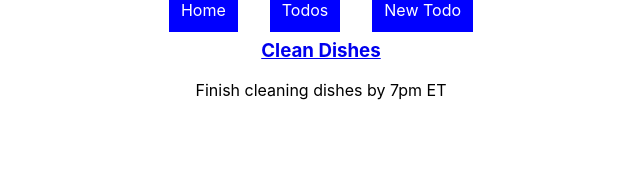
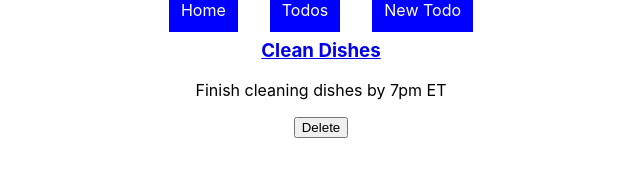
Before and after one commit to gnappo1/intro-to-redux, a React (Create React App) app: page /todos/1 in a window 1280 px wide. Shown: the top 188 px of the page, without its empty margins (319-959 px from the left). Built offline with nearby package versions, Linux system fonts and the light colour scheme.

Commit message:
add mid-lecture delete and add functionality

```diff
--- a/src/actions/todos.js
+++ b/src/actions/todos.js
@@ -8,7 +8,7 @@ export function addTodo(todo){
 }
 
 export function removeTodo(todoId){
-    return{
+    return {
         type: REMOVE_TODO,
         payload: todoId
     }
--- a/src/components/TodoItem.js
+++ b/src/components/TodoItem.js
@@ -1,9 +1,18 @@
 import { Link } from 'react-router-dom';
-const TodoItem = ({id, title, body}) => {
+const TodoItem = ({id, title, body, removeTodo, history}) => {
+
+    const handleDelete = () => {
+        removeTodo(id)
+        history.push("/todos")
+    }
+
+    const conditionalTitle = () => history.location.pathname === "/todos" ? <></> : <button onClick={handleDelete}>Delete</button>
+
     return (
         <div id={`todo-${id}`}>
             <Link to={`/todos/${id}`}><h3>{title}</h3></Link>
             <p>{body}</p>
+            {conditionalTitle()}
         </div>
     )
 }
--- a/src/components/TodosList.js
+++ b/src/components/TodosList.js
@@ -4,7 +4,7 @@ import TodoItem from "./TodoItem"
 const TodosList = (props) => {
 
     const renderTodos = () => {
-        return props.todos.map(todo => <TodoItem {...todo} key={todo.id} />)
+        return props.todos.map(todo => <TodoItem {...todo} history={props.history} key={todo.id} />)
     }
     return (
         <>
--- a/src/containers/App.js
+++ b/src/containers/App.js
@@ -8,6 +8,7 @@ import Home from "../components/Home"
 import ErrorPage from "../components/ErrorPage"
 import TodoForm from "./TodoForm"
 import {connect} from "react-redux"
+import {addTodo, removeTodo} from "../actions/index"
 
 class App extends Component {
 
@@ -19,11 +20,16 @@ class App extends Component {
           <Switch>
             <Route exact path="/" component={Home} />
             <Route exact path="/todos" render={routeProps => <TodosList todos={this.props.todos} {...routeProps}/>}/>
-            <Route exact path="/todos/new" render={routeProps => <TodoForm {...routeProps}/>}/>
+            <Route exact path="/todos/new" render={routeProps => <TodoForm {...routeProps} addTodo={this.props.addTodo} />}/>
             <Route path="/todos/:todoId" render={routeProps => {
-              const todo = this.props.todos.find(todo => todo.id === parseInt(routeProps.match.params.todoId))
-              return <TodoItem {...routeProps} {...todo} />
+              const todo = this.props.todos.find(todo => String(todo.id) === routeProps.match.params.todoId)
+              return (!!todo) ? (
+                 <TodoItem {...routeProps} {...todo} removeTodo={this.props.removeTodo} />
+              ) : (
+                <ErrorPage />
+              )
             }}/>
+            {}
           </Switch>
         </Router>
       </div>
@@ -37,4 +43,16 @@ const mapStateToProps = (currentState) => {
   }
 }
 
-export default connect(mapStateToProps)(App);
+// const mapDispatch = (dispatch) => {
+//   return {
+//     addTodo: (todo) => dispatch(addTodo(todo)),
+//     removeTodo: (todoId) => dispatch(removeTodo(todoId)),
+//   }
+// }
+
+// const mergeProps = (stateProp, dispatchProp, ownProp) => {
+//   return {}
+
+// }
+
+export default connect(mapStateToProps, {addTodo, removeTodo})(App);
--- a/src/containers/TodoForm.js
+++ b/src/containers/TodoForm.js
@@ -15,6 +15,17 @@ class TodoForm extends PureComponent {
         this.setState({[e.target.name]: e.target.value})
     }
 
+    pick = (...selectedArgs) => obj =>  selectedArgs.reduce((acc, attr) => ({...acc, [attr]: obj[attr]}), {})
+
+    handleSubmit = (e) => {
+        e.preventDefault()
+        const id = uuidv4()
+        const slicedState = this.pick("title", "body", "completed")(this.state)
+        // debugger
+        this.props.addTodo({...slicedState, id})
+        this.setState({title: "", body: "", isFormSubmitted: true, completed: false})
+    }
+
     render() {
         if (!!this.state.isFormSubmitted) {
             return <Redirect push to="/todos"/>
@@ -26,7 +37,7 @@ class TodoForm extends PureComponent {
                     <div className="col-md-8 col-md-offset-2">
                         <div className="panel panel-default">
                             <div className="panel-body">
-                                <form className="form-horizontal">
+                                <form className="form-horizontal" onSubmit={this.handleSubmit}>
                                     <div className="form-group">
                                         <label htmlFor="title" className="col-md-4 control-label">Title</label>
                                         <div className="col-md-5">
--- a/src/reducers/todos.js
+++ b/src/reducers/todos.js
@@ -1,16 +1,26 @@
 import {ADD_TODO, REMOVE_TODO} from "../actions/actionTypes"
+
 const defaultState = [
-    {title: "Clean Dishes", body: "Finish cleaning dishes by 7pm ET", id: 1},
-    {title: "Clean Floors", body: "Finish cleaning floors by 7pm ET", id: 2},
-    {title: "Clean Curtains", body: "Finish cleaning curtains by 7pm ET", id: 3}
+    {title: "Clean Dishes", body: "Finish cleaning dishes by 7pm ET", id: 1, completed: false},
+    {title: "Clean Floors", body: "Finish cleaning floors by 7pm ET", id: 2, completed: false},
+    {title: "Clean Curtains", body: "Finish cleaning curtains by 7pm ET", id: 3, completed: false}
 ]
 
 export const todosReducer = (state = defaultState, action) => {
     switch(action.type){
-        case "ADD_TODO":
+        case ADD_TODO:
             return [...state, action.payload]
-        case "REMOVE_TODO":
-            return [] //To be modified
+        case REMOVE_TODO:
+            const todoIndex = state.findIndex(todo => String(todo.id) === String(action.payload))
+            // debugger
+            return !!todoIndex || todoIndex === 0 ? (
+                [
+                    ...state.slice(0, todoIndex),
+                    ...state.slice(todoIndex + 1)
+                ]
+            ) : (
+                state
+            )
         default:
             return state
     }
```
